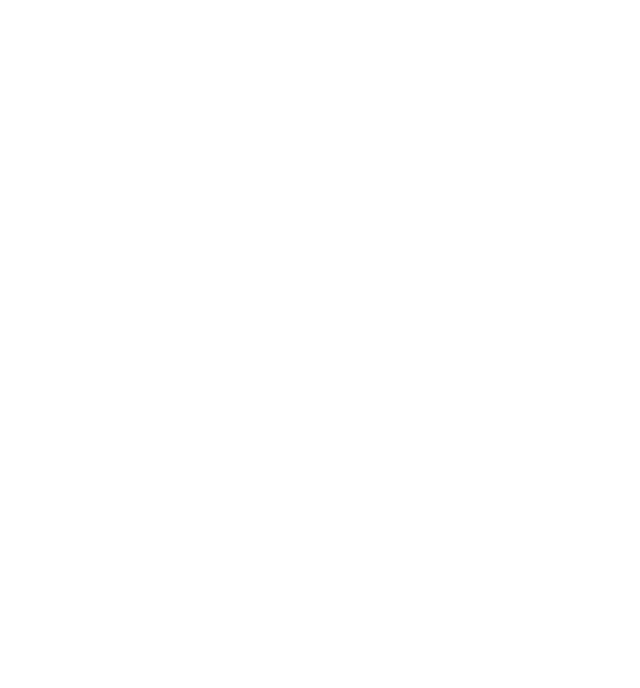
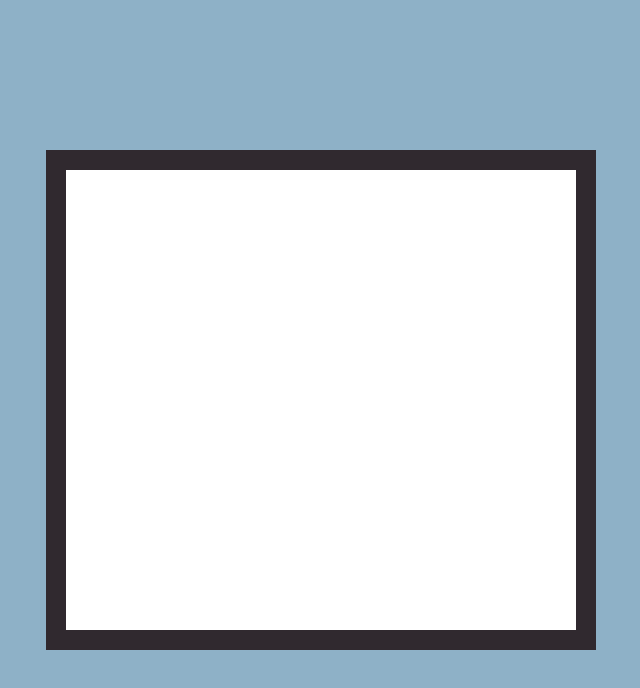
Before and after one commit to copilpatricia/tenzies-game, a React (Create React App) app: page / in a window 1280 px wide. Shown: the top 688 px of the page, without its empty margins (319-959 px from the left). Built offline with nearby package versions, Linux system fonts and the light colour scheme.

Commit message:
styling the board

```diff
--- a/src/index.css
+++ b/src/index.css
@@ -1,13 +1,27 @@
-body {
+*{
   margin: 0;
-  font-family: -apple-system, BlinkMacSystemFont, 'Segoe UI', 'Roboto', 'Oxygen',
-    'Ubuntu', 'Cantarell', 'Fira Sans', 'Droid Sans', 'Helvetica Neue',
-    sans-serif;
-  -webkit-font-smoothing: antialiased;
-  -moz-osx-font-smoothing: grayscale;
+  padding: 0;
+  box-sizing: border-box;
 }
 
-code {
-  font-family: source-code-pro, Menlo, Monaco, Consolas, 'Courier New',
-    monospace;
+body {
+  background-color: #8eb1c7;
+
 }
+
+.container {
+  display: flex;
+  justify-content: center;
+  align-items: center;
+  height: 100vh;
+  padding: 13px;
+
+
+}
+
+.board {
+  width: 550px;
+  height: 500px;
+  background-color: white;
+  border: 20px solid #30292f;
+}
--- a/src/pages/GameBoard.js
+++ b/src/pages/GameBoard.js
@@ -1,7 +1,9 @@
 function GameBoard() {
     return (
-        <div>
+        <div className="container">
+            <div className="board">
 
+            </div>
         </div>
     )
 }
```
